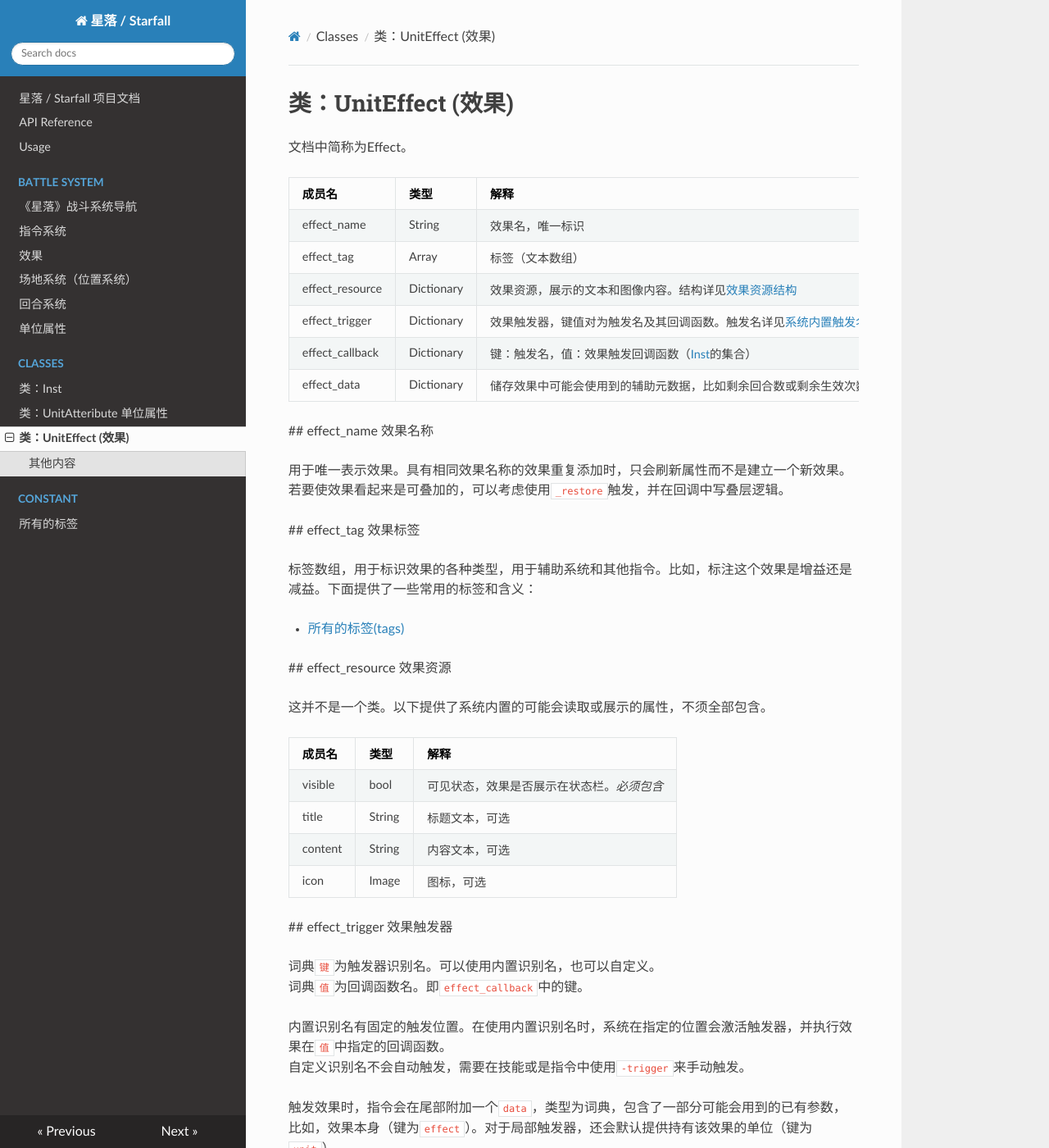
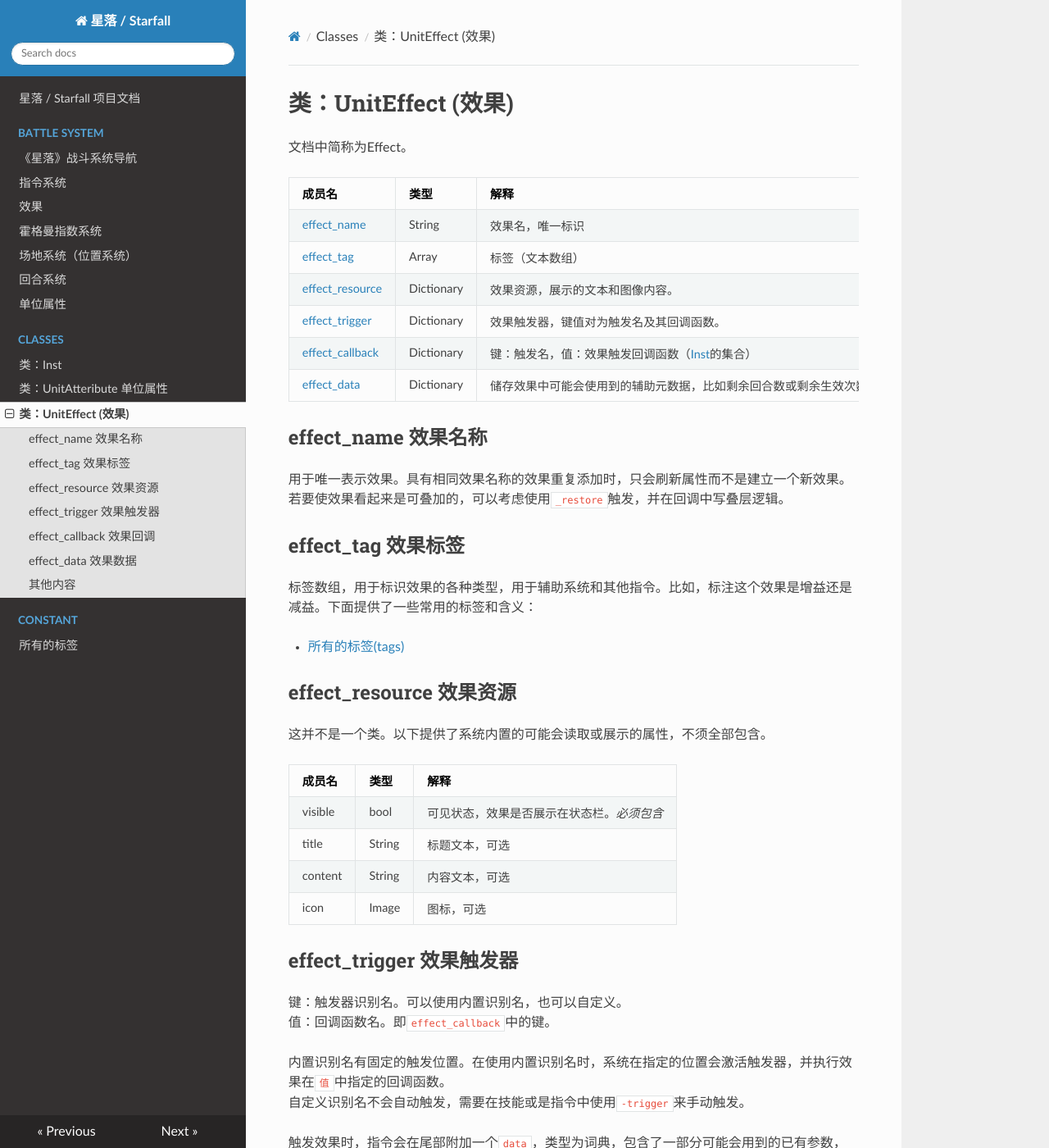
Before and after one commit to SpiritEnder/starfall_docs, an MkDocs documentation site: the page built from docs/classes/UnitEffect.md, in a window 1280 px wide and 1400 px high. Shown: the whole window at 82% size. Built offline with MkDocs 1.6.1, drawn with Linux system fonts in a browser that asks for light colours; nearby versions of some CDN libraries.

Commit message:
classes update

```diff
--- a/docs/api.md
+++ /dev/null
@@ -1,3 +0,0 @@
-# API Reference
-
-::: lumache
--- a/docs/classes/UnitEffect.md
+++ b/docs/classes/UnitEffect.md
@@ -1,27 +1,31 @@
-# <span id="class.UnitEffect">类：UnitEffect (效果)</span>
+<span id="class.UnitEffect">类：UnitEffect (效果)</span>
+===
 
 文档中简称为Effect。
 
 成员名|类型|解释
 ---|---|---
-effect_name | String | 效果名，唯一标识
-effect_tag | Array | 标签（文本数组）
-effect_resource | Dictionary | 效果资源，展示的文本和图像内容。结构详见[效果资源结构](#struct.effect_resource)
-effect_trigger | Dictionary | 效果触发器，键值对为触发名及其回调函数。触发名详见[系统内置触发名](#struct.effect_trigger)
-effect_callback | Dictionary | 键：触发名，值：效果触发回调函数（[Inst](unit_attribute.md#class.inst)的集合）
-effect_data | Dictionary | 储存效果中可能会使用到的辅助元数据，比如剩余回合数或剩余生效次数
+[effect_name](#struct.effect_name) | String | 效果名，唯一标识
+[effect_tag](#struct.effect_tag) | Array | 标签（文本数组）
+[effect_resource](#struct.effect_resource) | Dictionary | 效果资源，展示的文本和图像内容。
+[effect_trigger](#struct.effect_trigger) | Dictionary | 效果触发器，键值对为触发名及其回调函数。
+[effect_callback](#struct.effect_callback) | Dictionary | 键：触发名，值：效果触发回调函数（[Inst](/battle_system/unit_attribute#class.inst)的集合）
+[effect_data](#struct.effect_data) | Dictionary | 储存效果中可能会使用到的辅助元数据，比如剩余回合数或剩余生效次数
 
- ## <span id="struct.effect_name">effect_name 效果名称</span>
+<span id="struct.effect_name">effect_name 效果名称</span>
+---
 
 用于唯一表示效果。具有相同效果名称的效果重复添加时，只会刷新属性而不是建立一个新效果。若要使效果看起来是可叠加的，可以考虑使用`_restore`触发，并在回调中写叠层逻辑。
 
- ## <span id="struct.effect_tag">effect_tag 效果标签</span>
+<span id="struct.effect_tag">effect_tag 效果标签</span>
+---
 
 标签数组，用于标识效果的各种类型，用于辅助系统和其他指令。比如，标注这个效果是增益还是减益。下面提供了一些常用的标签和含义：
 
-- [所有的标签(tags)](docs/constant/all_the_tags.md#)
+- [所有的标签(tags)](/constant/all_the_tags#)
 
- ## <span id="struct.effect_resource">effect_resource 效果资源</span>
+<span id="struct.effect_resource">effect_resource 效果资源</span>
+---
 
 这并不是一个类。以下提供了系统内置的可能会读取或展示的属性，不须全部包含。
 
@@ -32,10 +36,11 @@ title|String|标题文本，可选
 content|String|内容文本，可选
 icon|Image|图标，可选
 
- ## <span id="struct.effect_trigger">effect_trigger 效果触发器</span>
+<span id="struct.effect_trigger">effect_trigger 效果触发器</span>
+---
 
-词典`键`为触发器识别名。可以使用内置识别名，也可以自定义。
-词典`值`为回调函数名。即`effect_callback`中的键。
+键：触发器识别名。可以使用内置识别名，也可以自定义。
+值：回调函数名。即`effect_callback`中的键。
 
 内置识别名有固定的触发位置。在使用内置识别名时，系统在指定的位置会激活触发器，并执行效果在`值`中指定的回调函数。
 自定义识别名不会自动触发，需要在技能或是指令中使用`-trigger`来手动触发。
@@ -43,13 +48,13 @@ icon|Image|图标，可选
 触发效果时，指令会在尾部附加一个`data`，类型为词典，包含了一部分可能会用到的已有参数，比如，效果本身（键为`effect`）。对于局部触发器，还会默认提供持有该效果的单位（键为`unit`）。
 
 !!! Note
-你可以在指令中使用`-get`来获取词典内的值，比如*-get*,*effect*,`data`，等同于`data[effect]`。详见[指令系统](docs/battle_system/command_system.md#)
+你可以在指令中使用`-get`来获取词典内的值，比如*get*,*effect*,`data`，等同于`data[effect]`。详见[指令系统](/battle_system/command_system#)
 
 内置触发器识别名|触发位置|提供条目|参考条目
 ---|---|---|---
- round_start| 角色回合开始时 | `上一位行动者` | [回合系统：回合前后](round_system.md#before_and_after_the_round)
- round_end| 角色回合结束时 | `行动结果`、`下一位行动者` |[回合系统：回合前后](round_system.md#before_and_after_the_round)
- global_round_start| 全局回合开始时||[回合系统：全局回合](round_system.md#全局回合)
+ round_start| 角色回合开始时 | `上一位行动者` | [回合系统：回合前后](/battle_system/round_system#before_and_after_the_round)
+ round_end| 角色回合结束时 | `行动结果`、`下一位行动者` |[回合系统：回合前后](/battle_system/round_system#before_and_after_the_round)
+ global_round_start| 全局回合开始时||[回合系统：全局回合](/battle_system/round_system#全局回合)
  global_round_end| 全局回合结束时||
  skill_emit| 角色技能施放前|`将要施放的技能`||
  skill_emit_after| 角色技能施放后|`技能结果`||
@@ -69,7 +74,8 @@ icon|Image|图标，可选
  state_revive| 自身被复活时|
  state_kill| 自身被击杀时|
 
- ## <span id="struct.effect_callback">effect_callback 效果回调</span>
+<span id="struct.effect_callback">effect_callback 效果回调</span>
+---
 
 键：触发名
 值：Inst的集合。
@@ -87,7 +93,8 @@ effect_callback["round_start"] = [
 当触发`round_start`时，会按顺序执行`Inst_1`,`Inst_2`...
 指定回调名下的所有inst都会执行，如果想要中断，请在后续的inst中使用逻辑判断，比如设置和读取`data["continue"] = false`
 
- ## <span id="struct.effect_data">effect_data 效果数据</span>
+<span id="struct.effect_data">effect_data 效果数据</span>
+---
 
 效果触发时，在指令中默认提供。对`effect`使用`-get,effect_data`访问。
 
@@ -127,4 +134,4 @@ effect_callback["destroy_test"] = [{
 
 ## 其他内容
 
-- [effect_system 效果系统](docs/battle_system/effect_system.md#effect)
+- [effect_system 效果系统](/battle_system/effect_system#effect)
--- a/lumache.py
+++ b/lumache.py
@@ -15,18 +15,20 @@ our API documentation library understands it (mkdocstrings).
 __version__ = "0.1.0"
 
 
-class InvalidKindError(Exception):
+class aa(Exception):
     """Raised if the kind is invalid."""
 
     pass
 
 
-def get_random_ingredients(kind=None):
+def get_random_ingredients(asd="po",kind=None):
     """
     Return a list of random ingredients as strings.
 
     :param kind: Optional "kind" of ingredients.
+    :param asd: test蔼四大
     :type kind: list[str] or None
+    :type asd: 一般 or 很好
     :raise lumache.InvalidKindError: If the kind is invalid.
     :return: The ingredients list.
     :rtype: list[str]
```
Also changed, not shown: README.md (+1 -7 lines), docs/battle_system/effect_system.md (+4 -4 lines), docs/battle_system/hogman_index_system.md (added, +8 -0 lines), docs/battle_system/unit_attribute.md (+3 -3 lines), docs/classes/Inst.md (+2 -2 lines), docs/classes/UnitAttribute.md (+1 -1 lines), docs/index.md (+1 -1 lines), docs/usage.md (deleted, +0 -34 lines).
